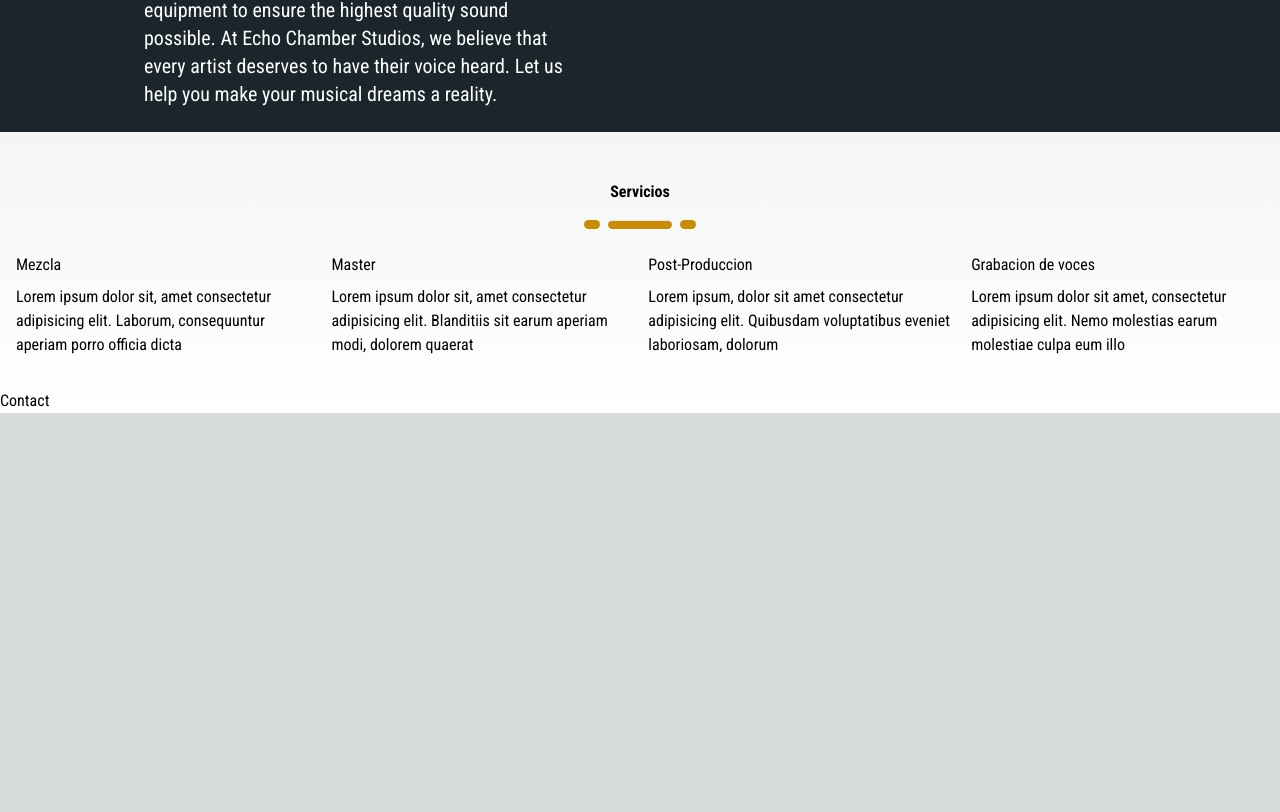
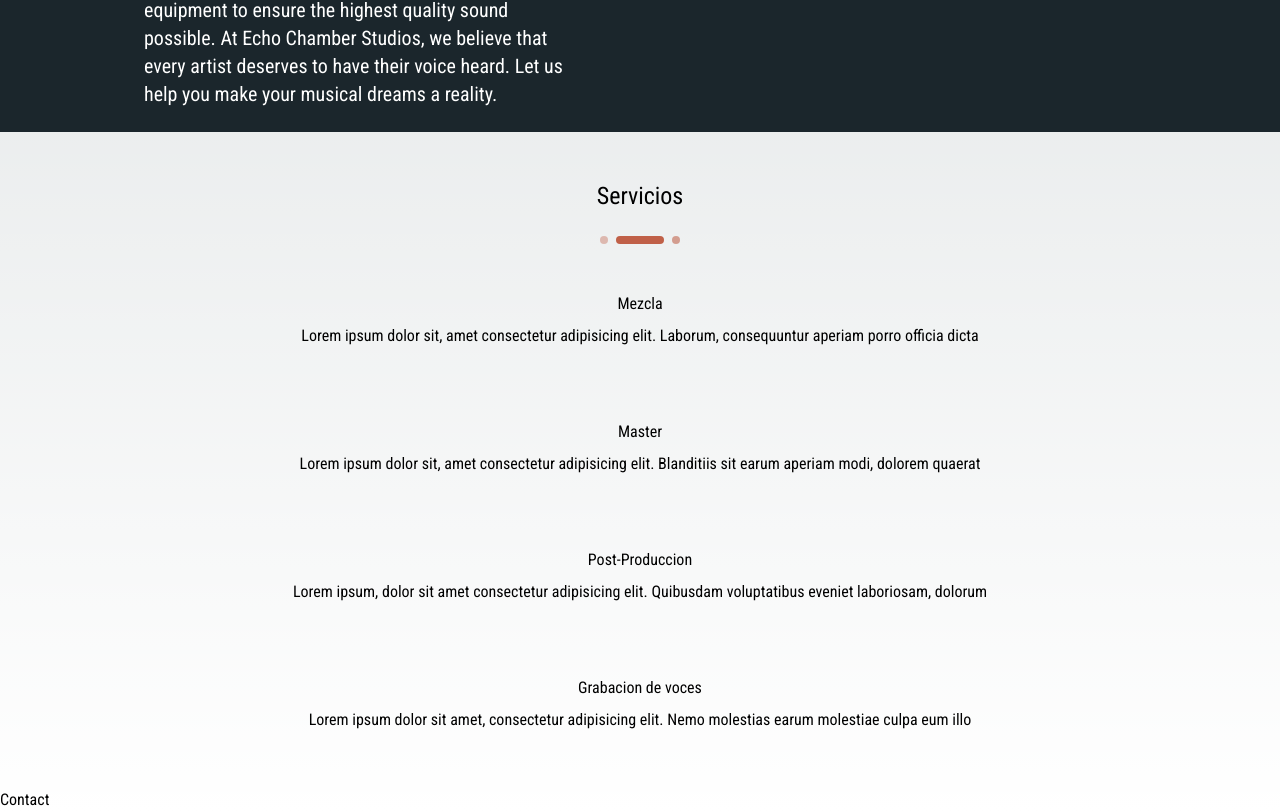
Before and after one commit to Nextsoun/Next-Sounds, a Next.js app: page / in a window 1280 px wide. Shown: the part 624-1436 px from the top of the page. Before the commit the page ends 1037 px from the top, so only its background shows below. Built offline with nearby package versions, Linux system fonts and the light colour scheme.

Commit message:
avances de estructura

```diff
--- a/components/servicios/Servicios.tsx
+++ b/components/servicios/Servicios.tsx
@@ -3,34 +3,34 @@ import React from "react";
 const Servicios = () => {
   return (
     <section className="m-auto p-4 pt-0">
-      <div className="flex justify-center pb-4">
-        <h2 className="font-bold">Servicios</h2>
+      <div className="flex justify-center pb-6">
+        <h2 className="text-2xl">Servicios</h2>
       </div>
       <div className="flex justify-center ">
-        <span className="px-2 py-1 bg-yellow-600 rounded-full"></span>
-        <hr className="px-8 py-1 bg-yellow-600 rounded-full mx-2" />
-        <span className="px-2 py-1 bg-yellow-600 rounded-full"></span>
+        <span className="px-1 py-1 bg-[#c0604863] rounded-full"></span>
+        <span className="px-6 py-1 bg-[#c06048] rounded-full mx-2" />
+        <span className="px-1 py-1 bg-[#c0604894] rounded-full"></span>
       </div>
-      <div className="flex gap-4 py-4">
-        <div>
+      <div className="lg:flex flex-col justify-center text-center gap-4 py-4 ">
+        <div className="p-6">
           <h4 className="py-2">Mezcla</h4>
           <p>
             Lorem ipsum dolor sit, amet consectetur adipisicing elit. Laborum, consequuntur aperiam porro officia dicta
           </p>
         </div>
-        <div>
+        <div className="p-6">
           <h4 className="py-2">Master</h4>
           <p>
             Lorem ipsum dolor sit, amet consectetur adipisicing elit. Blanditiis sit earum aperiam modi, dolorem quaerat
           </p>
         </div>
-        <div>
+        <div className="p-6">
           <h4 className="py-2">Post-Produccion</h4>
           <p>
             Lorem ipsum, dolor sit amet consectetur adipisicing elit. Quibusdam voluptatibus eveniet laboriosam, dolorum
           </p>
         </div>
-        <div>
+        <div className="p-6">
           <h4 className="py-2">Grabacion de voces</h4>
           <p>Lorem ipsum dolor sit amet, consectetur adipisicing elit. Nemo molestias earum molestiae culpa eum illo</p>
         </div>
```
